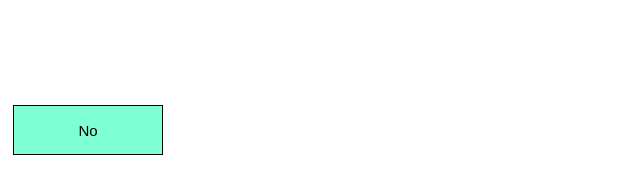
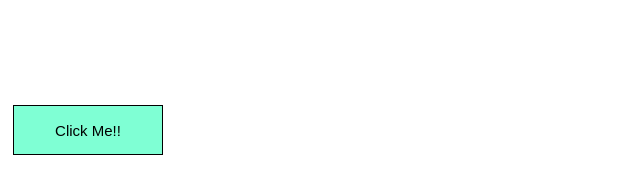
Before and after one commit to Shardul0007/YES-NO_html, a plain HTML site: page index.html in a window 1280 px wide. Shown: the full height of the page, 0-640 px from the left. Drawn offline with Linux system fonts and the light colour scheme.

Commit message:
Update index.html

```diff
--- a/index.html
+++ b/index.html
@@ -20,7 +20,7 @@
 </style>
     </head>
     <body>
-        <button   id="no">No</button>
+        <button   id="no">Click Me!!</button>
         <script>
             const maxwidth=150;
             const maxheight=50;
```
